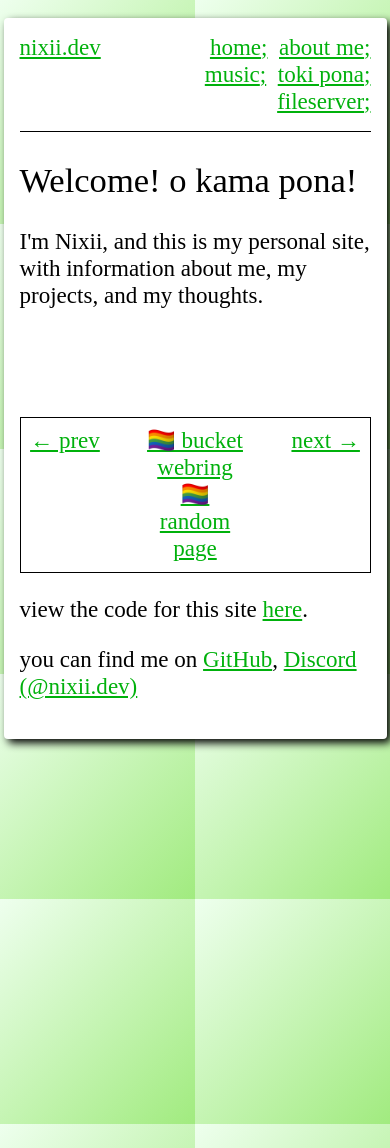
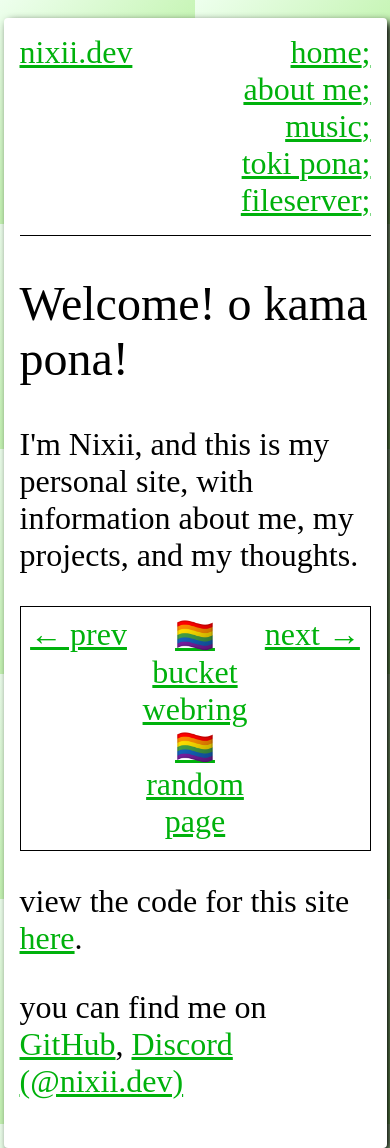
Before and after one commit to nixii/nixii.github.io, a Jekyll site: the page built from index.html, in a window 390 px wide. Built offline with Jekyll 4.4.1, drawn with Linux system fonts in a browser that asks for light colours.

Commit message:
Mobile has larger font now

```diff
--- a/css/default.css
+++ b/css/default.css
@@ -49,6 +49,7 @@ html {
 	#content {
 		width: 90%;
 		margin: auto;
+		font-size: xx-large;
 	}
 }
 
```
